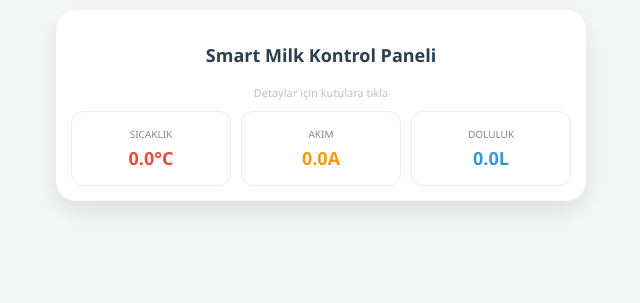
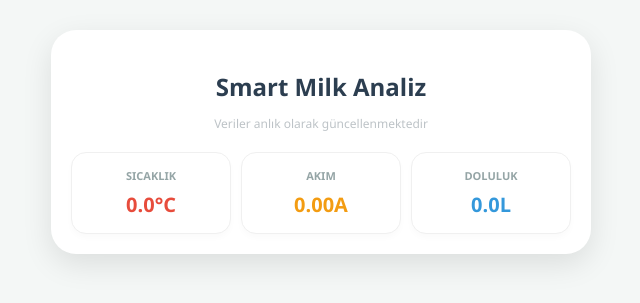
Before and after one commit to hamzatalhaakdeniz207-ux/sut-takip, a Flask app: page / in a window 1280 px wide. Shown: the top 303 px of the page, without its empty margins (319-959 px from the left). Run offline with Flask 3, Linux system fonts and the light colour scheme.

Commit message:
Revise index.html for Smart Milk tracking system

```diff
--- a/templates/index.html
+++ b/templates/index.html
@@ -3,119 +3,61 @@
 <head>
     <meta charset="UTF-8">
     <meta name="viewport" content="width=device-width, initial-scale=1.0">
-    <title>Süt Tankı İzleme Sistemi</title>
+    <title>Smart Milk - Canlı Takip</title>
     <script src="https://cdn.jsdelivr.net/npm/chart.js"></script>
     <style>
-        body { font-family: 'Segoe UI', sans-serif; background-color: #f4f7f6; text-align: center; padding: 10px; margin: 0; }
-        .konteyner { max-width: 500px; margin: auto; background: white; padding: 15px; border-radius: 20px; box-shadow: 0 10px 25px rgba(0,0,0,0.1); }
-        .kart-grubu { display: flex; justify-content: space-around; gap: 10px; }
-
-        .kart { background: #fff; border: 1px solid #eee; border-radius: 12px; padding: 15px; flex: 1; transition: 0.3s; cursor: pointer; }
-        .kart:active { transform: scale(0.95); background-color: #fcfcfc; }
-        .etiket { font-size: 10px; color: #7f8c8d; text-transform: uppercase; }
-        .deger { font-size: 18px; font-weight: bold; margin-top: 5px; }
-
-        /* Renkler */
+        body { font-family: 'Segoe UI', sans-serif; background: #f4f7f6; text-align: center; padding: 10px; margin: 0; }
+        .konteyner { max-width: 500px; margin: auto; background: white; padding: 20px; border-radius: 25px; box-shadow: 0 10px 30px rgba(0,0,0,0.1); margin-top: 20px; }
+        .kart-grubu { display: flex; justify-content: space-around; gap: 10px; margin-top: 20px; }
+        .kart { background: #fff; border: 1px solid #f0f0f0; border-radius: 15px; padding: 15px; flex: 1; box-shadow: 0 4px 6px rgba(0,0,0,0.02); }
+        .etiket { font-size: 11px; color: #95a5a6; text-transform: uppercase; font-weight: bold; }
+        .deger { font-size: 20px; font-weight: bold; margin-top: 8px; transition: all 0.3s ease; }
         .sicaklik-renk { color: #e74c3c; }
+        .akim-renk { color: #f39c12; }
         .doluluk-renk { color: #3498db; }
-
-        /* Grafik Penceresi (Modal) Tasarımı */
-        .modal {
-            display: none; position: fixed; z-index: 100; left: 0; top: 0; width: 100%; height: 100%;
-            background-color: rgba(0,0,0,0.5);
-        }
-        .pencere-icerik {
-            background-color: white; margin: 15% auto; padding: 20px;
-            border-radius: 20px; width: 90%; max-width: 450px; position: relative;
-        }
-        .kapat-butonu { position: absolute; right: 15px; top: 10px; font-size: 24px; cursor: pointer; color: #aaa; }
+        h2 { color: #2c3e50; margin-bottom: 5px; }
     </style>
 </head>
 <body>
 
 <div class="konteyner">
-    <h3 style="color: #2c3e50; font-size: 18px;">Smart Milk Kontrol Paneli</h3>
-    <p style="font-size: 11px; color: #bdc3c7;">Detaylar için kutulara tıkla</p>
+    <h2>Smart Milk Analiz</h2>
+    <p style="font-size: 12px; color: #bdc3c7;">Veriler anlık olarak güncellenmektedir</p>
 
     <div class="kart-grubu">
-        <div class="kart" onclick="pencereAc('sicaklikModal', 'sicaklikGrafik', 'sicaklik')">
+        <div class="kart">
             <div class="etiket">Sıcaklık</div>
-            <div class="deger sicaklik-renk">{{ data.sicaklik }}°C</div>
+            <div id="val-sicaklik" class="deger sicaklik-renk">--°C</div>
         </div>
-
         <div class="kart">
             <div class="etiket">Akım</div>
-            <div class="deger" style="color:#f39c12">{{ data.akim }}A</div>
+            <div id="val-akim" class="deger akim-renk">--A</div>
         </div>
-
-        <div class="kart" onclick="pencereAc('dolulukModal', 'dolulukGrafik', 'doluluk')">
+        <div class="kart">
             <div class="etiket">Doluluk</div>
-            <div class="deger doluluk-renk">{{ data.doluluk }}L</div>
+            <div id="val-doluluk" class="deger doluluk-renk">--L</div>
         </div>
     </div>
 </div>
 
-<div id="sicaklikModal" class="modal">
-    <div class="pencere-icerik">
-        <span class="kapat-butonu" onclick="pencereKapat('sicaklikModal')">&times;</span>
-        <h4 style="margin-top: 0;">Sıcaklık Analizi (0-30°C)</h4>
-        <div style="height: 250px;"><canvas id="sicaklikGrafik"></canvas></div>
-    </div>
-</div>
-
-<div id="dolulukModal" class="modal">
-    <div class="pencere-icerik">
-        <span class="kapat-butonu" onclick="pencereKapat('dolulukModal')">&times;</span>
-        <h4 style="margin-top: 0;">Süt Miktarı Analizi (Litre)</h4>
-        <div style="height: 250px;"><canvas id="dolulukGrafik"></canvas></div>
-    </div>
-</div>
-
 <script>
-    // Sayfayı yenileme (Pencereler kapalıyken çalışır)
-    setInterval(function(){
-        if(document.getElementById('sicaklikModal').style.display !== 'block' &&
-           document.getElementById('dolulukModal').style.display !== 'block') {
-            location.reload();
-        }
-    }, 5000);
-
-    function pencereAc(modalId, canvasId, tip) {
-        document.getElementById(modalId).style.display = "block";
-        cizdir(canvasId, tip);
+    // ARKA PLANDA VERİ ÇEKME SİSTEMİ (AJAX) [cite: 19, 21]
+    function verileriGuncelle() {
+        fetch('/veriler') // app.py'deki /veriler kapısına sorar [cite: 19]
+            .then(res => res.json())
+            .then(data => {
+                // Sadece ilgili sayıları günceller [cite: 20]
+                document.getElementById('val-sicaklik').innerText = data.sicaklik.toFixed(1) + "°C";
+                document.getElementById('val-akim').innerText = data.akim.toFixed(2) + "A";
+                document.getElementById('val-doluluk').innerText = data.doluluk.toFixed(1) + "L";
+            })
+            .catch(err => console.log("Veri çekme hatası:", err));
     }
 
-    function pencereKapat(modalId) {
-        document.getElementById(modalId).style.display = "none";
-    }
-
-    function cizdir(canvasId, tip) {
-        const ctx = document.getElementById(canvasId).getContext('2d');
-        let etiket = tip === 'sicaklik' ? 'Sıcaklık (°C)' : 'Doluluk (Litre)';
-        let renk = tip === 'sicaklik' ? '#e74c3c' : '#3498db';
-        let veri = tip === 'sicaklik' ? [4.2, 4.0, 5.5, 4.8, {{ data.sicaklik }}] : [120, 150, 180, 200, {{ data.doluluk }}];
-        let maxDeger = tip === 'sicaklik' ? 30 : 500; // Doluluk için max 500 Litre varsayıldı
-
-        new Chart(ctx, {
-            type: 'line',
-            data: {
-                labels: ['00:00', '06:00', '12:00', '18:00', 'Şimdi'],
-                datasets: [{
-                    label: etiket,
-                    data: veri,
-                    borderColor: renk,
-                    backgroundColor: renk + '1A', // Hafif şeffaf dolgu
-                    fill: true,
-                    tension: 0.4
-                }]
-            },
-            options: {
-                responsive: true,
-                maintainAspectRatio: false,
-                scales: { y: { min: 0, max: maxDeger } }
-            }
-        });
-    }
+    // Her 1 saniyede bir (1000 ms) verileri tazele [cite: 21]
+    setInterval(verileriGuncelle, 1000);
+    // Sayfa ilk açıldığında hemen bir kez çalıştır
+    verileriGuncelle();
 </script>
 
 </body>
```
